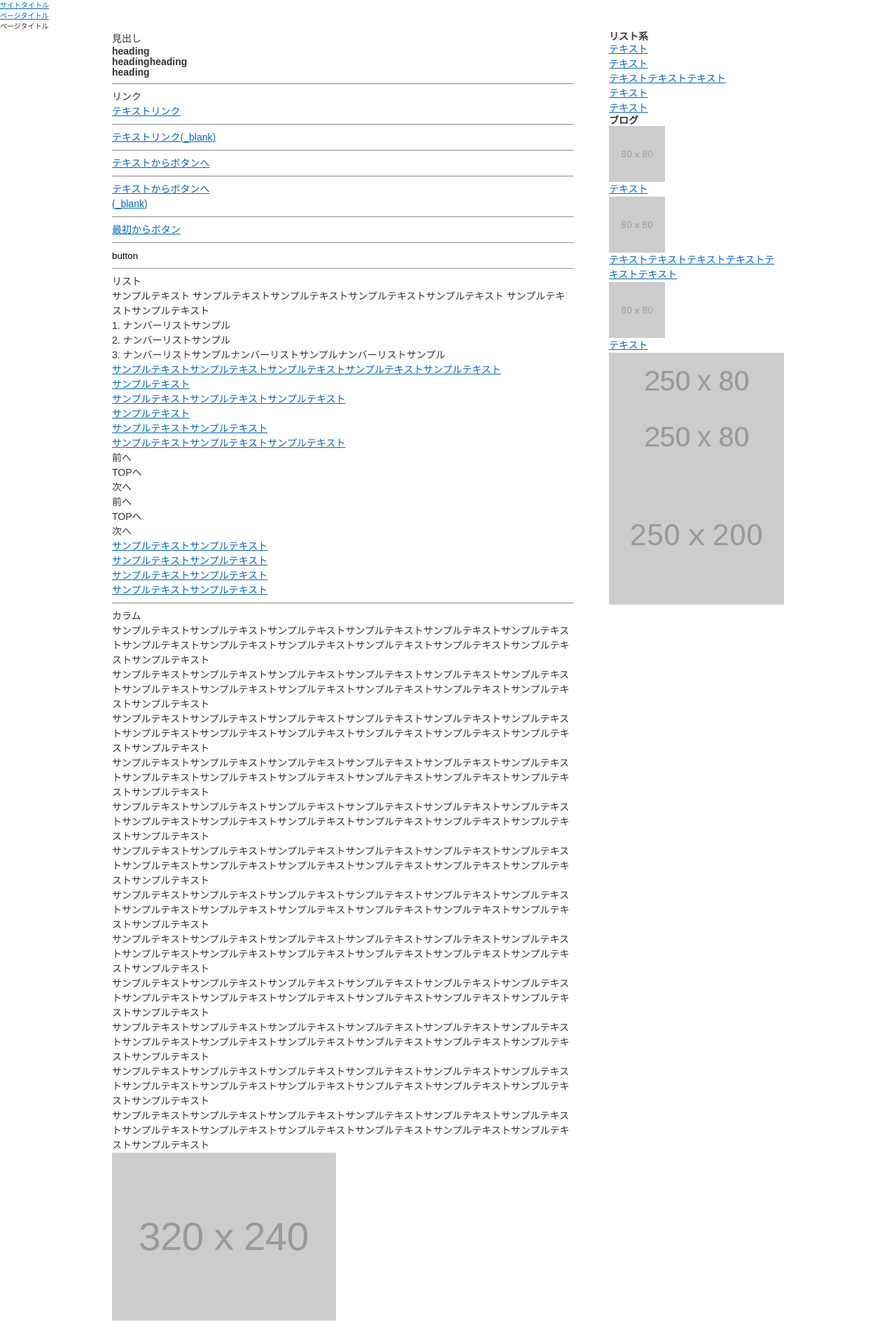
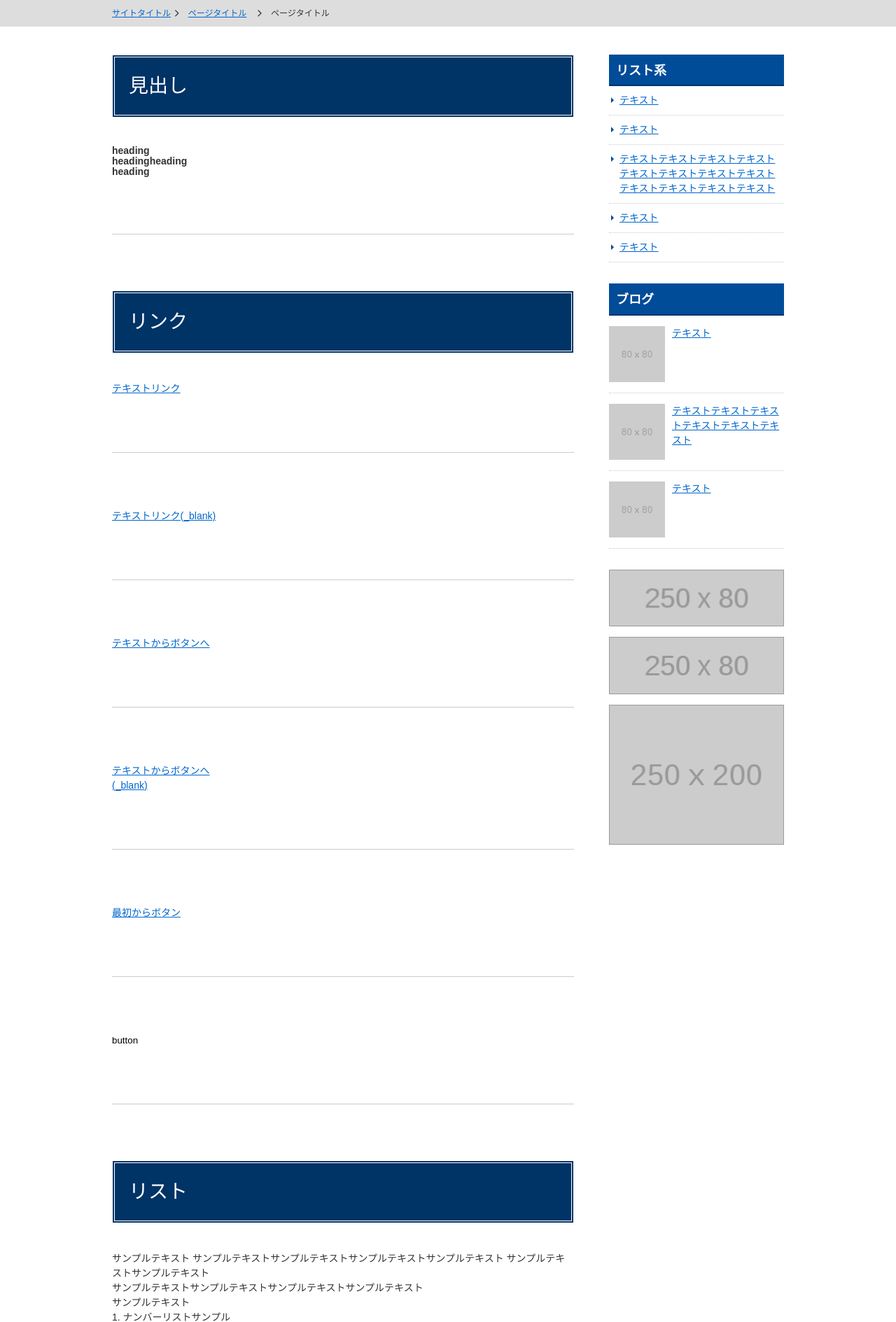
Before and after one commit to zukki30/kk-watanabe.github.io, a PHP site: page /rwd-parts/www/index.html in a window 1280 px wide. Shown: the part 174-2063 px from the top of the page at 70% size. Run offline with PHP 8.4, Linux system fonts and the light colour scheme; style sheets or scripts are compiled from the project's sources; some web fonts are replaced.

Commit message:
【rwd-parts】PCサブコンテンツ、CSS完了

```diff
--- a/rwd-parts/www/css/common.css
+++ b/rwd-parts/www/css/common.css
@@ -114,6 +114,32 @@
 ------------------------------------------------------------*/
 .trackTags {
   display: none; }
+
+/*------------------------------------------------------------
+	br
+------------------------------------------------------------*/
+br {
+  display: block; }
+
+/*------------------------------------------------------------
+	hr
+------------------------------------------------------------*/
+.deco {
+  margin-top: 80px;
+  margin-bottom: 80px;
+  border: none;
+  border-top: 1px solid #ccc; }
+
+/*------------------------------------------------------------
+	tempTtl
+------------------------------------------------------------*/
+.tempTtl {
+  margin-bottom: 40px;
+  padding: 20px;
+  background-color: #036;
+  border: 4px double #fff;
+  color: #fff;
+  font-size: 200%; }
 
 /*------------------------------------------------------------
 	webフォントアイコン
@@ -422,6 +448,39 @@
 /*------------------------------------------------------------
 	パンクズリスト
 ------------------------------------------------------------*/
+#page_path {
+  margin-bottom: 40px;
+  background-color: #ddd; }
+  #page_path ol {
+    margin: 0 auto;
+    padding: 10px 0;
+    width: 960px; }
+  #page_path li {
+    margin-right: 10px;
+    display: inline;
+    font-size: 120%;
+    vertical-align: middle; }
+    #page_path li:before {
+      margin-right: 10px;
+      display: inline;
+      font-family: 'icomoon';
+      speak: none;
+      font-style: normal;
+      font-weight: normal;
+      font-variant: normal;
+      text-transform: none;
+      line-height: 1;
+      /* Better Font Rendering =========== */
+      -webkit-font-smoothing: antialiased;
+      -moz-osx-font-smoothing: grayscale;
+      vertical-align: middle;
+      content: "\e60e"; }
+    #page_path li:first-child {
+      margin-right: 0; }
+      #page_path li:first-child:before {
+        margin-right: 0;
+        display: none; }
+
 /*------------------------------------------------------------
 	コンテンツ
 ------------------------------------------------------------*/
@@ -435,6 +494,72 @@
 #sub_conts {
   width: 250px;
   float: right; }
+  #sub_conts .frame {
+    margin-bottom: 30px; }
+    #sub_conts .frame .ttl {
+      padding: 14px 10px 10px;
+      background-color: #004C99;
+      border-bottom: 2px solid #036;
+      color: #FFF;
+      font-size: 128.57143%; }
+    #sub_conts .frame .inner {
+      margin-top: 10px; }
+  #sub_conts .list li {
+    margin-top: 10px;
+    padding-bottom: 10px;
+    padding-left: 15px;
+    border-bottom: 1px dotted #ccc;
+    position: relative; }
+    #sub_conts .list li:before {
+      display: block;
+      position: absolute;
+      top: 2px;
+      left: -3px;
+      color: #004C99;
+      font-size: 16px;
+      font-family: 'icomoon';
+      speak: none;
+      font-style: normal;
+      font-weight: normal;
+      font-variant: normal;
+      text-transform: none;
+      line-height: 1;
+      /* Better Font Rendering =========== */
+      -webkit-font-smoothing: antialiased;
+      -moz-osx-font-smoothing: grayscale;
+      content: "\e612"; }
+  #sub_conts .blog li {
+    margin-top: 15px;
+    padding-bottom: 15px;
+    border-bottom: 1px dotted #ccc; }
+  #sub_conts .blog a {
+    width: 100%;
+    display: table; }
+    #sub_conts .blog a:hover img {
+      opacity: 0.7;
+      filter: alpha(opacity=70); }
+  #sub_conts .blog .img, #sub_conts .blog .txt {
+    display: table-cell;
+    vertical-align: top; }
+  #sub_conts .blog .img {
+    padding-right: 10px;
+    width: 80px; }
+    #sub_conts .blog .img img {
+      box-sizing: border-box;
+      width: 100%;
+      height: auto;
+      border: 1px solid #ccc; }
+  #sub_conts .banner {
+    margin-bottom: 15px; }
+    #sub_conts .banner a {
+      border: 1px solid #999;
+      display: block; }
+      #sub_conts .banner a img {
+        width: 100%;
+        height: auto; }
+      #sub_conts .banner a:hover img {
+        opacity: 0.7;
+        filter: alpha(opacity=70); }
 
 /*------------------------------------------------------------
 	フッター
--- a/rwd-parts/www/index.html
+++ b/rwd-parts/www/index.html
@@ -49,11 +49,13 @@
 		</ul>
 	</nav>
 
-	<ol id="page_path">
-		<li class="root"><a href="">サイトタイトル</a></li>
-		<li><a href="">ページタイトル</a></li>
-		<li>ページタイトル</li>
-	</ol>
+	<div id="page_path">
+		<ol>
+			<li class="root"><a href="">サイトタイトル</a></li>
+			<li><a href="">ページタイトル</a></li>
+			<li>ページタイトル</li>
+		</ol>
+	</div>
 
 	<div id="main">
 		<main id="conts" role="main">
@@ -72,23 +74,23 @@
 
 				<a href="" class="link01">テキストリンク</a>
 
-				<hr class="deco01">
+				<hr class="deco">
 
 				<a href="" target="_blank" class="link01 new_window">テキストリンク(_blank)</a>
 
-				<hr class="deco01">
+				<hr class="deco">
 
 				<a href=""  class="btnLink01">テキストからボタンへ</a>
 
-				<hr class="deco01">
+				<hr class="deco">
 
 				<a href="" target="_blank" class="btnLink01">テキストからボタンへ<br class="pcHide">(_blank)</a>
 
-				<hr class="deco01">
+				<hr class="deco">
 
 				<a href="" class="btnLlink02"><span class="icon">最初からボタン</span></a>
 
-				<hr class="deco01">
+				<hr class="deco">
 
 				<button class="btnLlink02 search"><span class="icon">button</span></button>
 			</section>
@@ -101,13 +103,25 @@
 				<ul class="list01">
 					<l1>サンプルテキスト</l1>
 					<l1>サンプルテキストサンプルテキストサンプルテキストサンプルテキスト</l1>
-					<l1>サンプルテキストサンプルテキスト</l1>
+					<l1>
+						サンプルテキストサンプルテキスト
+						<ul class="level02">
+							<li>サンプルテキストサンプルテキストサンプルテキストサンプルテキスト</li>
+							<li>サンプルテキスト</li>
+						</ul>
+					</l1>
 				</ul>
 
 				<ol class="numList01">
 					<li>1. ナンバーリストサンプル</li>
 					<li>2. ナンバーリストサンプル</li>
-					<li>3. ナンバーリストサンプルナンバーリストサンプルナンバーリストサンプル</li>
+					<li>
+						3. ナンバーリストサンプルナンバーリストサンプルナンバーリストサンプル
+						<ul class="level02">
+							<l1>サンプルテキストサンプルテキストサンプルテキストサンプルテキスト</l1>
+							<li>サンプルテキスト</li>
+						</ul>
+					</li>
 				</ol>
 
 				<ul class="linkList01">
@@ -119,19 +133,41 @@
 				<ul class="LinkBoxList01">
 					<li><a href="">サンプルテキスト</a></li>
 					<li><a href="">サンプルテキストサンプルテキスト</a></li>
-					<li><a href="" target="_blank" class="new_window">サンプルテキストサンプルテキストサンプルテキスト</a></li>
+					<li>
+						<a href="" target="_blank" class="new_window">サンプルテキストサンプルテキストサンプルテキスト</a>
+						<ul class="level02">
+							<li><a href="">サンプルテキスト</a></li>
+							<li>
+								<a href="" target="_blank" class="new_window">サンプルテキストサンプルテキストサンプルテキスト</a>
+								<ul class="level03">
+									<li><a href="">サンプルテキスト</a></li>
+									<li><a href="" target="_blank" class="new_window">サンプルテキストサンプルテキストサンプルテキスト</a></li>
+								</ul>
+							</li>
+						</ul>
+					</li>
 				</ul>
 
 				<ul class="pager01">
-					<li>前へ</li>
-					<li>TOPへ</li>
-					<li>次へ</li>
+					<li class="prev"><a href="">前へ</a></li>
+					<li class="home"><a href="">TOPへ</a></li>
+					<li class="next"><a href="">次へ</a></li>
+				</ul>
+
+				<ul class="pager01">
+					<li class="prev"><a href="">前へ</a></li>
+					<li><a href="">1</a></li>
+					<li><a href="">2</a></li>
+					<li class="current"><span>3</span></li>
+					<li><a href="">4</a></li>
+					<li><a href="">5</a></li>
+					<li class="next"><a href="">次へ</a></li>
 				</ul>
 
 				<ul class="pager02">
-					<li>前へ</li>
-					<li>TOPへ</li>
-					<li>次へ</li>
+					<li class="prev"><a href="">前へ</a></li>
+					<li class="home"><a href="">TOPへ</a></li>
+					<li class="next"><a href="">次へ</a></li>
 				</ul>
 
 				<ul class="lineUpList">
@@ -363,20 +399,20 @@
 		</main><!-- /#conts -->
 
 		<aside id="sub_conts" role="complementary">
-			<section class="list">
+			<section class="list frame">
 				<h2 class="ttl">リスト系</h2>
 				<div class="inner">
 					<ul>
 						<li><a href="">テキスト</a></li>
 						<li><a href="">テキスト</a></li>
-						<li><a href="">テキストテキストテキスト</a></li>
+						<li><a href="">テキストテキストテキストテキストテキストテキストテキストテキストテキストテキストテキストテキスト</a></li>
 						<li><a href="">テキスト</a></li>
 						<li><a href="">テキスト</a></li>
 					</ul>
 				</div>
 			</section>
 
-			<section class="blog">
+			<section class="blog frame">
 				<h2 class="ttl">ブログ</h2>
 				<div class="inner">
 					<ul>
--- a/rwd-parts/www/sass/_layout.scss
+++ b/rwd-parts/www/sass/_layout.scss
@@ -180,7 +180,35 @@
 /*------------------------------------------------------------
 	パンクズリスト
 ------------------------------------------------------------*/
-#pagePath {
+#page_path {
+	margin-bottom: 40px;
+	background-color: #ddd;
+	ol {
+		margin: 0 auto;
+		padding: 10px 0;
+		width: $max_width;
+	}
+	li {
+		margin-right: 10px;
+		display: inline;
+		@include fs(12);
+		vertical-align: middle;
+		&:before {
+			margin-right: 10px;
+			display: inline;
+			@include font_icon;
+			vertical-align: middle;
+			content: "\e60e";
+		}
+
+		&:first-child {
+			margin-right: 0;
+			&:before {
+				margin-right: 0;
+				display: none;
+			}
+		}
+	}
 }
 
 /*------------------------------------------------------------
@@ -197,6 +225,85 @@
 #sub_conts {
 	width: 250px;
 	float: right;
+	.frame {
+		margin-bottom: 30px;
+		.ttl {
+			padding: 14px 10px 10px;
+			background-color: #004C99;
+			border-bottom: 2px solid #036;
+			color: #FFF;
+			@include fs(18,14);
+		}
+		.inner {
+			margin-top: 10px;
+		}
+	}
+
+	.list {
+		li {
+			margin-top: 10px;
+			padding-bottom: 10px;
+			padding-left: 15px;
+			border-bottom: 1px dotted #ccc;
+			position: relative;
+			&:before {
+				display: block;
+				position: absolute;
+				top: 2px;
+				left: -3px;
+				color: #004C99;
+				font-size: 16px;
+				@include font_icon;
+				content: "\e612";
+			}
+		}
+	}
+
+	.blog {
+		li {
+			margin-top: 15px;
+			padding-bottom: 15px;
+			border-bottom: 1px dotted #ccc;
+		}
+		a {
+			width: 100%;
+			display: table;
+			&:hover img {
+				@include opct(0.7);
+			}
+		}
+		.img,
+		.txt {
+			display: table-cell;
+			vertical-align: top;
+		}
+		.img {
+			padding-right: 10px;
+			width: 80px;
+			img {
+				-webkit-box-sizing: border-box;
+				box-sizing: border-box;
+				width: 100%;
+				height: auto;
+				border: 1px solid #ccc;
+			}
+		}
+	}
+
+	.banner {
+		margin-bottom: 15px;
+		a {
+			border: 1px solid #999;
+			display: block;
+			img {
+				width: 100%;
+				height: auto;
+			}
+			&:hover img {
+				@include opct(0.7);
+			}
+		}
+	}
 }
 
 /*------------------------------------------------------------
--- a/rwd-parts/www/sass/_utilities.scss
+++ b/rwd-parts/www/sass/_utilities.scss
@@ -46,6 +46,35 @@
 ------------------------------------------------------------*/
 .trackTags {
 	display: none;
+}
+
+/*------------------------------------------------------------
+	br
+------------------------------------------------------------*/
+br {
+	display: block;
+}
+
+/*------------------------------------------------------------
+	hr
+------------------------------------------------------------*/
+.deco {
+	margin-top: 80px;
+	margin-bottom: 80px;
+	border: none;
+	border-top: 1px solid #ccc;
+}
+
+/*------------------------------------------------------------
+	tempTtl
+------------------------------------------------------------*/
+.tempTtl {
+	margin-bottom: 40px;
+	padding: 20px;
+	background-color: #036;
+	border: 4px double #fff;
+	color: #fff;
+	@include fs(20);
 }
 
 /*------------------------------------------------------------
```
